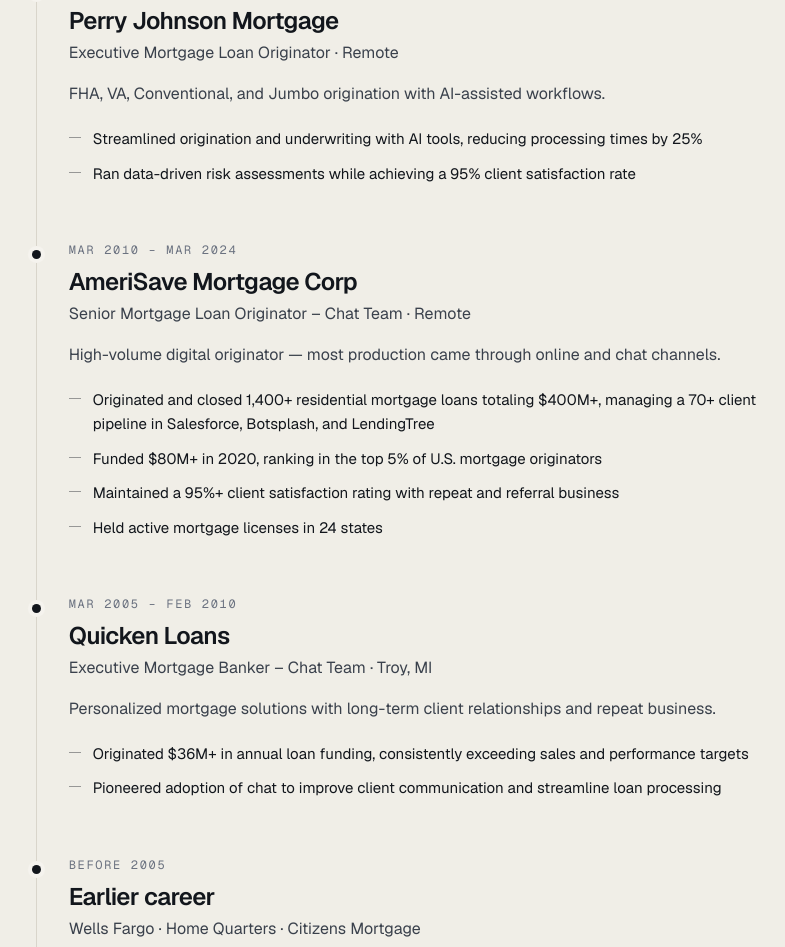
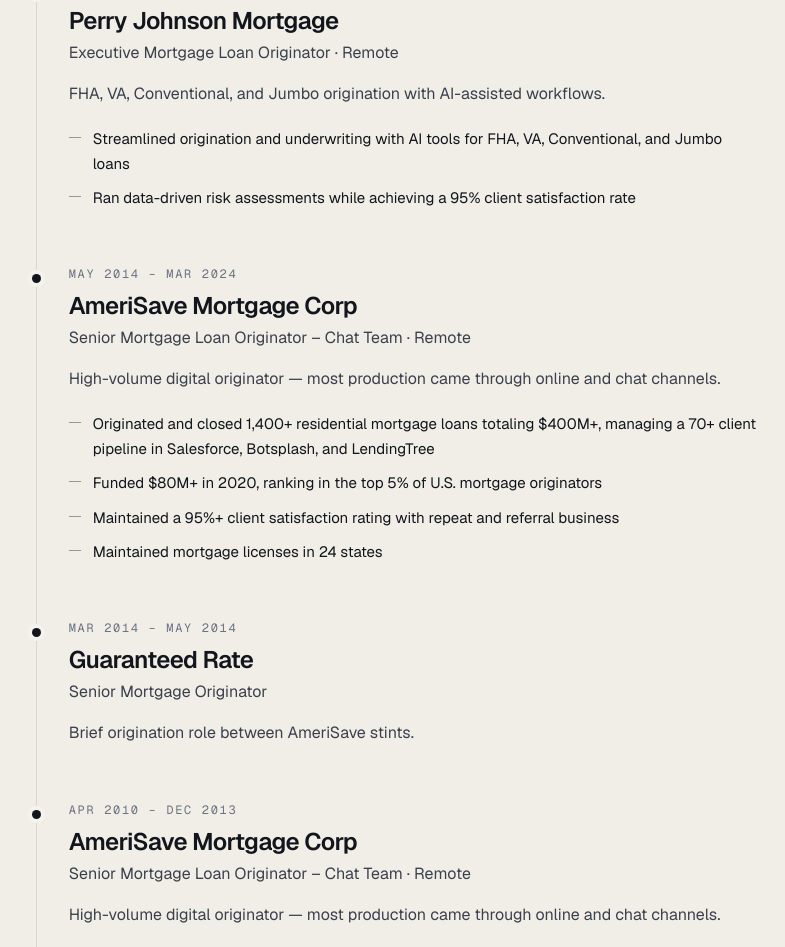
Before and after one commit to XBitcoinBytes/shaun-barry-portfolio, a Next.js app: page / in a window 1280 px wide. Shown: the part 3045-3992 px from the top of the page, without its empty margins (423-1208 px from the left). Built offline with nearby package versions, Linux system fonts and the light colour scheme.

Commit message:
Update license wording, NMLS dates, and résumé PDF
Present licenses as currently licensed in 36 states plus DC (NMLS #30170), drop NE and NH, remove the Perry Johnson 25% processing claim, and use NMLS employment dates. Replace the public résumé PDF from the cleaned backup loan-officer résumé.

```diff
--- a/src/content/profile.ts
+++ b/src/content/profile.ts
@@ -66,25 +66,40 @@ export const experience: Role[] = [
   {
     org: "Perry Johnson Mortgage",
     title: "Executive Mortgage Loan Originator · Remote",
-    dates: "Apr 2024 – Apr 2025",
+    dates: "Mar 2024 – Mar 2025",
     summary: "FHA, VA, Conventional, and Jumbo origination with AI-assisted workflows.",
     highlights: [
-      "Streamlined origination and underwriting with AI tools, reducing processing times by 25%",
+      "Streamlined origination and underwriting with AI tools for FHA, VA, Conventional, and Jumbo loans",
       "Ran data-driven risk assessments while achieving a 95% client satisfaction rate",
     ],
   },
   {
     org: "AmeriSave Mortgage Corp",
     title: "Senior Mortgage Loan Originator – Chat Team · Remote",
-    dates: "Mar 2010 – Mar 2024",
+    dates: "May 2014 – Mar 2024",
     summary:
       "High-volume digital originator — most production came through online and chat channels.",
     highlights: [
       "Originated and closed 1,400+ residential mortgage loans totaling $400M+, managing a 70+ client pipeline in Salesforce, Botsplash, and LendingTree",
       "Funded $80M+ in 2020, ranking in the top 5% of U.S. mortgage originators",
       "Maintained a 95%+ client satisfaction rating with repeat and referral business",
-      "Held active mortgage licenses in 24 states",
+      "Maintained mortgage licenses in 24 states",
     ],
+  },
+  {
+    org: "Guaranteed Rate",
+    title: "Senior Mortgage Originator",
+    dates: "Mar 2014 – May 2014",
+    summary: "Brief origination role between AmeriSave stints.",
+    highlights: [],
+  },
+  {
+    org: "AmeriSave Mortgage Corp",
+    title: "Senior Mortgage Loan Originator – Chat Team · Remote",
+    dates: "Apr 2010 – Dec 2013",
+    summary:
+      "High-volume digital originator — most production came through online and chat channels.",
+    highlights: [],
   },
   {
     org: "Quicken Loans",
@@ -161,8 +176,8 @@ export type Credential = { label: string; value: string | null; href?: string };
 export const credentials: Credential[] = [
   { label: "NMLS ID", value: profile.nmlsId },
   {
-    label: "Licensed MLO (NMLS)",
-    value: "AK, AR, AZ, CA, CO, CT, DC, FL, GA, IA, ID, IL, IN, KS, KY, MA, MD, MI, MN, MO, MS, MT, NC, ND, NE, NH, NM, OH, OK, OR, PA, RI, SD, TN, TX, VA, VT, WA, WV",
+    label: "Licenses",
+    value: "Currently licensed in 36 states plus DC (NMLS #30170): AK, AZ, AR, CA, CO, CT, DC, FL, GA, ID, IL, IN, IA, KS, KY, MD, MA, MI, MN, MS, MO, MT, NM, NC, ND, OH, OK, OR, PA, RI, SD, TN, TX, VT, VA, WA, WV",
   },
   { label: "Certifications", value: `${certificationCount} certifications — full list below` },
   { label: "Education", value: "Cincinnati State — coursework in Marketing" },
```
Also changed, not shown: 2 other files (tests, documents, lock files or other folders).
